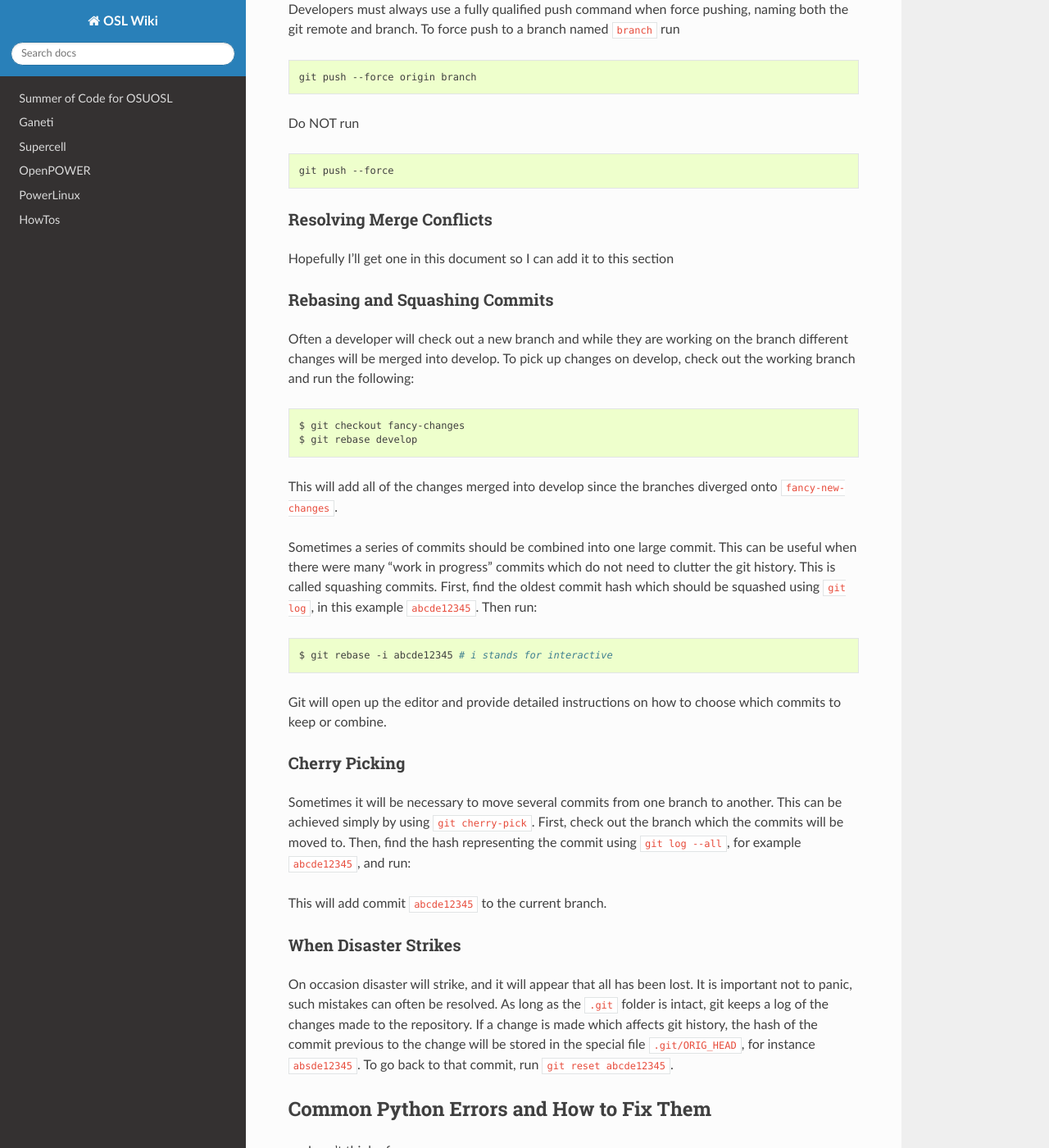
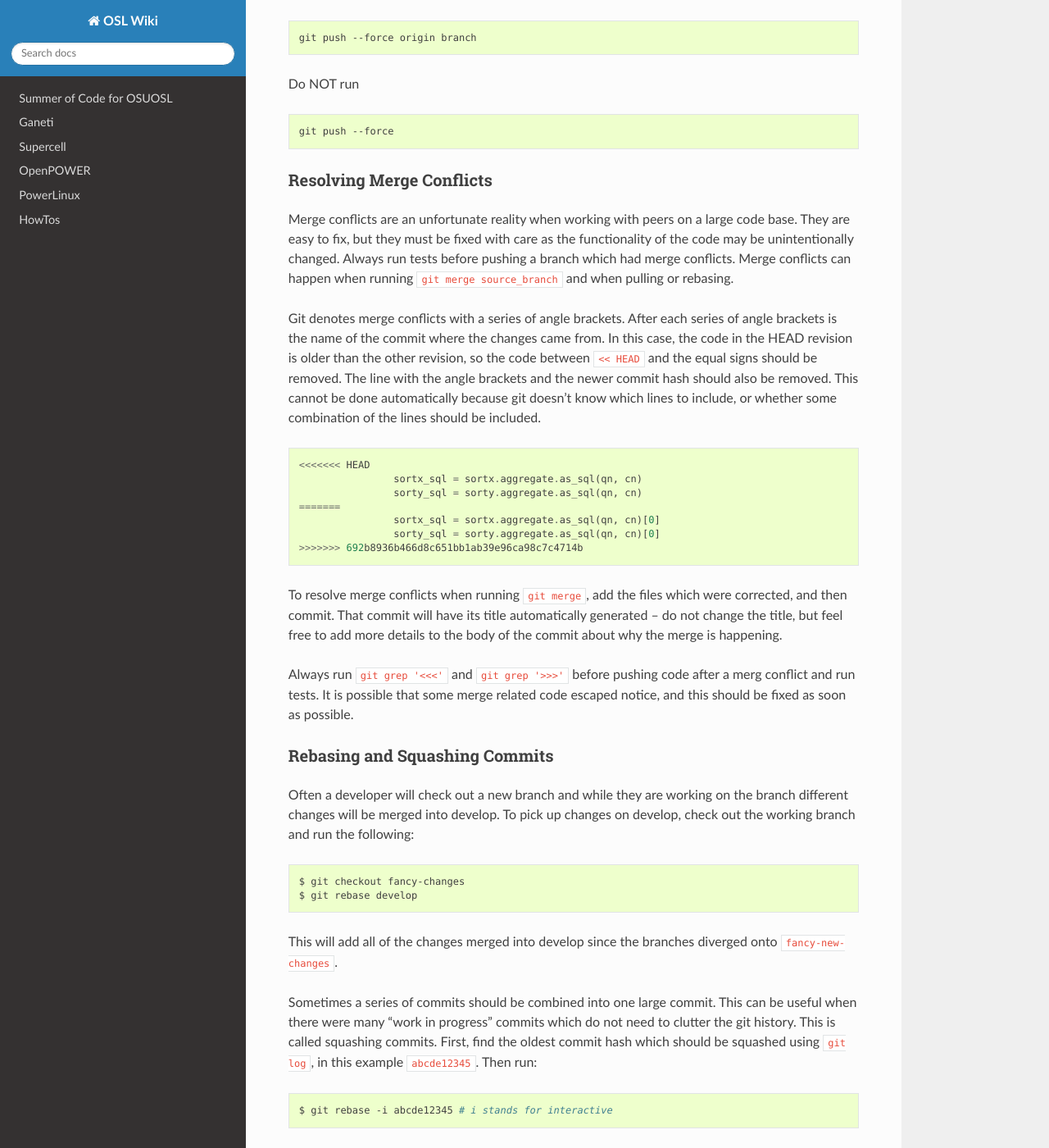
Before and after one commit to osuosl/wiki, a Sphinx documentation site: the page built from source/development_process/index.rst, in a window 1280 px wide and 1400 px high, scrolled down 7117 px. Shown: the whole window at 82% size. Built offline with Sphinx 7.4.7 and the Read the Docs theme 2.0.0, drawn with Linux system fonts in a browser that asks for light colours; some of the changed text lies outside the part shown.

Commit message:
Add a merge conflicts section and git tips

```diff
--- a/source/development_process/index.rst
+++ b/source/development_process/index.rst
@@ -79,6 +79,7 @@ the team has indicated that Django is to be preferred for new projects.
 
 Determine Requirements
 ----------------------
+Perhaps the most crucial part of the development workflow is
 - Meet with client
 - determine requirements
 - determine milestones
@@ -390,7 +391,38 @@ Do NOT run
 
 Resolving Merge Conflicts
 ~~~~~~~~~~~~~~~~~~~~~~~~~
-Hopefully I'll get one in this document so I can add it to this section
+Merge conflicts are an unfortunate reality when working with peers on a large
+code base. They are easy to fix, but they must be fixed with care as the
+functionality of the code may be unintentionally changed. Always run tests
+before pushing a branch which had merge conflicts. Merge conflicts can happen
+when running ``git merge source_branch`` and when pulling or rebasing.
+
+Git denotes merge conflicts with a series of angle brackets. After each series
+of angle brackets is the name of the commit where the changes came from. In
+this case, the code in the HEAD revision is older than the other revision, so
+the code between ``<< HEAD`` and the equal signs should be removed. The line
+with the angle brackets and the newer commit hash should also be removed. This
+cannot be done automatically because git doesn't know which lines to include,
+or whether some combination of the lines should be included.
+
+.. code:: python
+
+	<<<<<<< HEAD
+			sortx_sql = sortx.aggregate.as_sql(qn, cn)
+			sorty_sql = sorty.aggregate.as_sql(qn, cn)
+	=======
+			sortx_sql = sortx.aggregate.as_sql(qn, cn)[0]
+			sorty_sql = sorty.aggregate.as_sql(qn, cn)[0]
+	>>>>>>> 692b8936b466d8c651bb1ab39e96ca98c7c4714b
+
+To resolve merge conflicts when running ``git merge``, add the files which were
+corrected, and then commit. That commit will have its title automatically
+generated -- do not change the title, but feel free to add more details to the
+body of the commit about why the merge is happening.
+
+Always run ``git grep '<<<'`` and ``git grep '>>>'`` before pushing code after
+a merg conflict and run tests. It is possible that some merge related code
+escaped notice, and this should be fixed as soon as possible.
 
 Rebasing and Squashing Commits
 ~~~~~~~~~~~~~~~~~~~~~~~~~~~~~~
@@ -442,6 +474,19 @@ repository. If a change is made which affects git history, the hash of the
 commit previous to the change will be stored in the special file
 ``.git/ORIG_HEAD``, for instance ``absde12345``. To go back to that commit, run
 ``git reset abcde12345``.
+
+Miscellaneous Git Tips
+~~~~~~~~~~~~~~~~~~~~~~
+
+* To undo the last commit, run ``git reset HEAD~1``.
+* To amend the last commit *which has not been pushed* and fix anything which
+  was forgotten, first add any files which were changed or forgotten, then run
+  ``git commit --amend``.
+* To add part of a file, use ``git add -p`` and follow the interactive
+  instructions.
+* To delete a remote branch named ``branch``, run ``git push origin :branch``
+* To get a pretty view of git history, run ``git log --graph --all``.
+  Some developers alias this to ``git-net``.
 
 
 Common Python Errors and How to Fix Them
```
